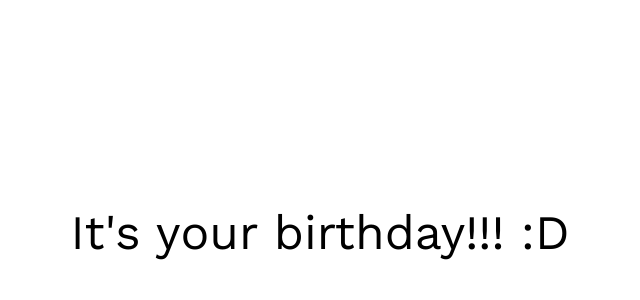
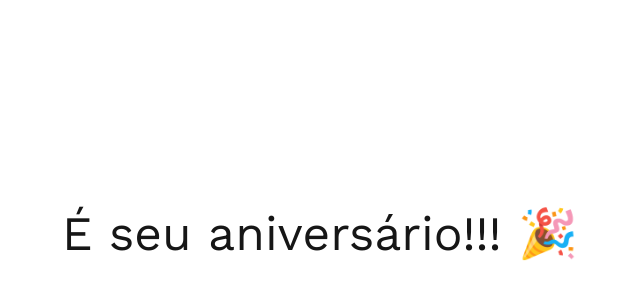
Before and after one commit to eumoitinho/larissa, a Next.js app: page / in a window 1280 px wide. Shown: the part 4-304 px from the top of the page, without its empty margins (320-960 px from the left). Built offline with nearby package versions, Linux system fonts and the light colour scheme.

Commit message:
Animação de aniversário personalizada para Larissa

```diff
--- a/app/globals.css
+++ b/app/globals.css
@@ -250,6 +250,41 @@ html, body {
   color: #ff69b4;
 }
 
+/* Estilos para as novas etapas */
+.friends-quote {
+  background: linear-gradient(45deg, #ff6b6b, #4ecdc4);
+  -webkit-background-clip: text;
+  -webkit-text-fill-color: transparent;
+  background-clip: text;
+  text-shadow: 2px 2px 4px rgba(0,0,0,0.1);
+}
+
+.distance-text {
+  text-shadow: 2px 2px 4px rgba(0,0,0,0.2);
+}
+
+.curitiba-text, .presidente-text {
+  text-shadow: 1px 1px 2px rgba(0,0,0,0.3);
+}
+
+.heart-text {
+  animation: heartbeat 1.5s ease-in-out infinite;
+}
+
+@keyframes heartbeat {
+  0% { transform: scale(1); }
+  50% { transform: scale(1.1); }
+  100% { transform: scale(1); }
+}
+
+.central-perk {
+  background: linear-gradient(45deg, #f39c12, #e74c3c);
+  -webkit-background-clip: text;
+  -webkit-text-fill-color: transparent;
+  background-clip: text;
+  font-family: 'Courier New', monospace;
+}
+
 /* Media Queries */
 @media screen and (max-height: 1000px) {
   .six .hat {
@@ -332,6 +367,26 @@ html, body {
   .five p {
     font-size: 1.5rem;
   }
+
+  .friends-quote {
+    font-size: 1.8rem !important;
+  }
+
+  .distance-text {
+    font-size: 1.6rem !important;
+  }
+
+  .curitiba-text, .presidente-text {
+    font-size: 1.4rem !important;
+  }
+
+  .heart-text {
+    font-size: 2rem !important;
+  }
+
+  .central-perk {
+    font-size: 1.4rem !important;
+  }
 }
 
 @media screen and (max-width: 320px) {
@@ -358,4 +413,24 @@ html, body {
   .wish h5 {
     font-size: 1.2rem;
   }
+
+  .friends-quote {
+    font-size: 1.4rem !important;
+  }
+
+  .distance-text {
+    font-size: 1.2rem !important;
+  }
+
+  .curitiba-text, .presidente-text {
+    font-size: 1.1rem !important;
+  }
+
+  .heart-text {
+    font-size: 1.8rem !important;
+  }
+
+  .central-perk {
+    font-size: 1.2rem !important;
+  }
 }
--- a/app/layout.tsx
+++ b/app/layout.tsx
@@ -2,8 +2,8 @@ import type { Metadata } from 'next'
 import './globals.css'
 
 export const metadata: Metadata = {
-  title: 'Happy Birthday!!! :)',
-  description: 'A special birthday animation made with Next.js',
+  title: 'Feliz Aniversário Larissa! 🎉',
+  description: 'Uma animação especial de aniversário feita com carinho',
   icons: {
     icon: '/img/favicon.png',
   },
@@ -15,7 +15,7 @@ export default function RootLayout({
   children: React.ReactNode
 }) {
   return (
-    <html lang="en">
+    <html lang="pt-BR">
       <body>{children}</body>
     </html>
   )
--- a/app/page.tsx
+++ b/app/page.tsx
@@ -9,27 +9,34 @@ export default function BirthdayPage() {
   const timelineRef = useRef<gsap.core.Timeline | null>(null);
 
   const customizeData = {
-    greeting: "Hey",
-    name: "Lydia",
-    greetingText: "I really like your name btw!",
-    text1: "It's your birthday!!! :D",
-    textInChatBox: "Happy birthday to you!! Yeee! Many many happy blah...",
-    sendButtonLabel: "Send",
-    text2: "That's what I was going to do.",
-    text3: "But then I stopped.",
-    text4: "I realised, I wanted to do something",
-    text4Adjective: "special",
-    text5Entry: "Because,",
-    text5Content: "You are Special",
+    greeting: "Oi",
+    name: "Larissa",
+    greetingText: "Mesmo estando a 550km de distância...",
+    text1: "É seu aniversário!!! 🎉",
+    textInChatBox: "Feliz aniversário pra você!! Yeee! Muitas felicidades e...",
+    sendButtonLabel: "Enviar",
+    text2: "Eu ia mandar uma mensagem normal.",
+    text3: "Mas aí eu parei.",
+    text4: "Pensei: vou fazer algo",
+    text4Adjective: "especial",
+    text5Entry: "Porque,",
+    text5Content: "Você é Especial",
+    friendsQuote: "\"Could this BE any more special?\"",
+    friendsReference: "- Chandler Bing vibes 😄",
+    distanceText: "550km não são nada quando se trata de amizade!",
+    curitibaText: "De Curitiba",
+    presidenteText: "Para Presidente Venceslau",
+    heartText: "Com muito carinho ❤️",
     smiley: ":)",
-    bigTextPart1: "S",
-    bigTextPart2: "O",
+    bigTextPart1: "L",
+    bigTextPart2: "A",
     imagePath: "/img/lydia2.png",
-    wishHeading: "Happy Birthday!",
-    wishText: "May the js.prototypes always be with you! ;)",
-    outroText: "Okay, now come back and tell me if you liked it.",
-    replayText: "Or click, if you want to watch it again.",
-    outroSmiley: ":)"
+    wishHeading: "Feliz Aniversário!",
+    wishText: "Que este novo ano seja repleto de alegrias, como os episódios de Friends! 📺✨",
+    centralPerkText: "\"I'll be there for you... even 550km away!\" 🎵",
+    outroText: "Espero que tenha gostado dessa surprisinha!",
+    replayText: "Clique aqui se quiser assistir novamente.",
+    outroSmiley: "😊"
   };
 
   const animationTimeline = () => {
@@ -87,7 +94,7 @@ export default function BirthdayPage() {
           opacity: 0,
           y: 10
         },
-        "+=2.5"
+        "+=3"
       )
       .to(
         ".two",
@@ -154,6 +161,43 @@ export default function BirthdayPage() {
       .to(".idea-3", 0.7, ideaTextTransLeave, "+=1.5")
       .from(".idea-4", 0.7, ideaTextTrans)
       .to(".idea-4", 0.7, ideaTextTransLeave, "+=1.5")
+      // Nova etapa: Friends quote
+      .from(".friends-quote", 0.7, {
+        opacity: 0,
+        scale: 0.5,
+        rotation: -10
+      })
+      .from(".friends-reference", 0.5, {
+        opacity: 0,
+        y: 20
+      }, "-=0.3")
+      .to(".friends-quote", 0.7, ideaTextTransLeave, "+=2")
+      .to(".friends-reference", 0.7, ideaTextTransLeave, "-=0.7")
+      // Nova etapa: Distância
+      .from(".distance-text", 0.7, {
+        opacity: 0,
+        x: -100
+      })
+      .to(".distance-text", 0.7, ideaTextTransLeave, "+=2")
+      // Nova etapa: Cidades
+      .from(".curitiba-text", 0.7, {
+        opacity: 0,
+        x: -200,
+        color: "#ff6b6b"
+      })
+      .from(".presidente-text", 0.7, {
+        opacity: 0,
+        x: 200,
+        color: "#4ecdc4"
+      }, "-=0.3")
+      .from(".heart-text", 0.7, {
+        opacity: 0,
+        scale: 0.3,
+        rotation: 360
+      }, "-=0.3")
+      .to(".curitiba-text", 0.7, ideaTextTransLeave, "+=2")
+      .to(".presidente-text", 0.7, ideaTextTransLeave, "-=0.7")
+      .to(".heart-text", 0.7, ideaTextTransLeave, "-=0.7")
       .from(
         ".idea-5",
         0.7,
@@ -277,6 +321,20 @@ export default function BirthdayPage() {
         },
         "party"
       )
+      // Nova etapa: Central Perk reference
+      .from(".central-perk", 0.7, {
+        opacity: 0,
+        scale: 0.8,
+        y: 30
+      }, "+=1")
+      .to(".central-perk", 0.5, {
+        color: "#f39c12",
+        scale: 1.1
+      }, "+=1")
+      .to(".central-perk", 0.5, {
+        color: "#2c3e50",
+        scale: 1
+      })
       .staggerTo(
         ".eight svg",
         1.5,
@@ -294,6 +352,10 @@ export default function BirthdayPage() {
         y: 30,
         zIndex: "-1"
       })
+      .to(".central-perk", 0.5, {
+        opacity: 0,
+        y: 30
+      }, "-=0.5")
       .staggerFrom(".nine p", 1, ideaTextTrans, 1.2)
       .to(
         ".last-smile",
@@ -312,7 +374,6 @@ export default function BirthdayPage() {
   };
 
   useEffect(() => {
-    // Start animation after component mounts
     const timer = setTimeout(() => {
       animationTimeline();
     }, 100);
@@ -349,6 +410,31 @@ export default function BirthdayPage() {
           <strong>{customizeData.text4Adjective}</strong>.
         </p>
         <p className="idea-4">{customizeData.text5Entry}</p>
+
+        {/* Nova etapa: Friends quote */}
+        <p className="friends-quote" style={{ fontSize: '2.2rem', fontStyle: 'italic', color: '#e74c3c' }}>
+          {customizeData.friendsQuote}
+        </p>
+        <p className="friends-reference" style={{ fontSize: '1.5rem', color: '#7f8c8d' }}>
+          {customizeData.friendsReference}
+        </p>
+
+        {/* Nova etapa: Distância */}
+        <p className="distance-text" style={{ fontSize: '2rem', color: '#3498db', fontWeight: 'bold' }}>
+          {customizeData.distanceText}
+        </p>
+
+        {/* Nova etapa: Cidades */}
+        <p className="curitiba-text" style={{ fontSize: '1.8rem', fontWeight: 'bold' }}>
+          {customizeData.curitibaText}
+        </p>
+        <p className="presidente-text" style={{ fontSize: '1.8rem', fontWeight: 'bold' }}>
+          {customizeData.presidenteText}
+        </p>
+        <p className="heart-text" style={{ fontSize: '2.5rem', color: '#e91e63' }}>
+          {customizeData.heartText}
+        </p>
+
         <p className="idea-5">
           <span>{customizeData.text5Content}</span>{' '}
           <span className="smiley">{customizeData.smiley}</span>
@@ -362,14 +448,14 @@ export default function BirthdayPage() {
       <div className="six">
         <Image
           src={customizeData.imagePath}
-          alt="Birthday person"
+          alt="Larissa"
           className="lydia-dp"
           width={200}
           height={200}
         />
         <Image
           src="/img/hat.svg"
-          alt="Party hat"
+          alt="Chapéu de festa"
           className="hat"
           width={80}
           height={80}
@@ -378,6 +464,17 @@ export default function BirthdayPage() {
           <h3 className="wish-hbd">{customizeData.wishHeading}</h3>
           <h5>{customizeData.wishText}</h5>
         </div>
+
+        {/* Nova etapa: Central Perk reference */}
+        <p className="central-perk" style={{
+          fontSize: '1.8rem',
+          fontStyle: 'italic',
+          marginTop: '20px',
+          textAlign: 'center',
+          color: '#2c3e50'
+        }}>
+          {customizeData.centralPerkText}
+        </p>
       </div>
 
       <div className="seven">
@@ -388,7 +485,7 @@ export default function BirthdayPage() {
               <Image
                 key={i}
                 src={`/img/ballon${balloonType}.svg`}
-                alt={`Balloon ${balloonType}`}
+                alt={`Balão ${balloonType}`}
                 width={50}
                 height={100}
               />
```
